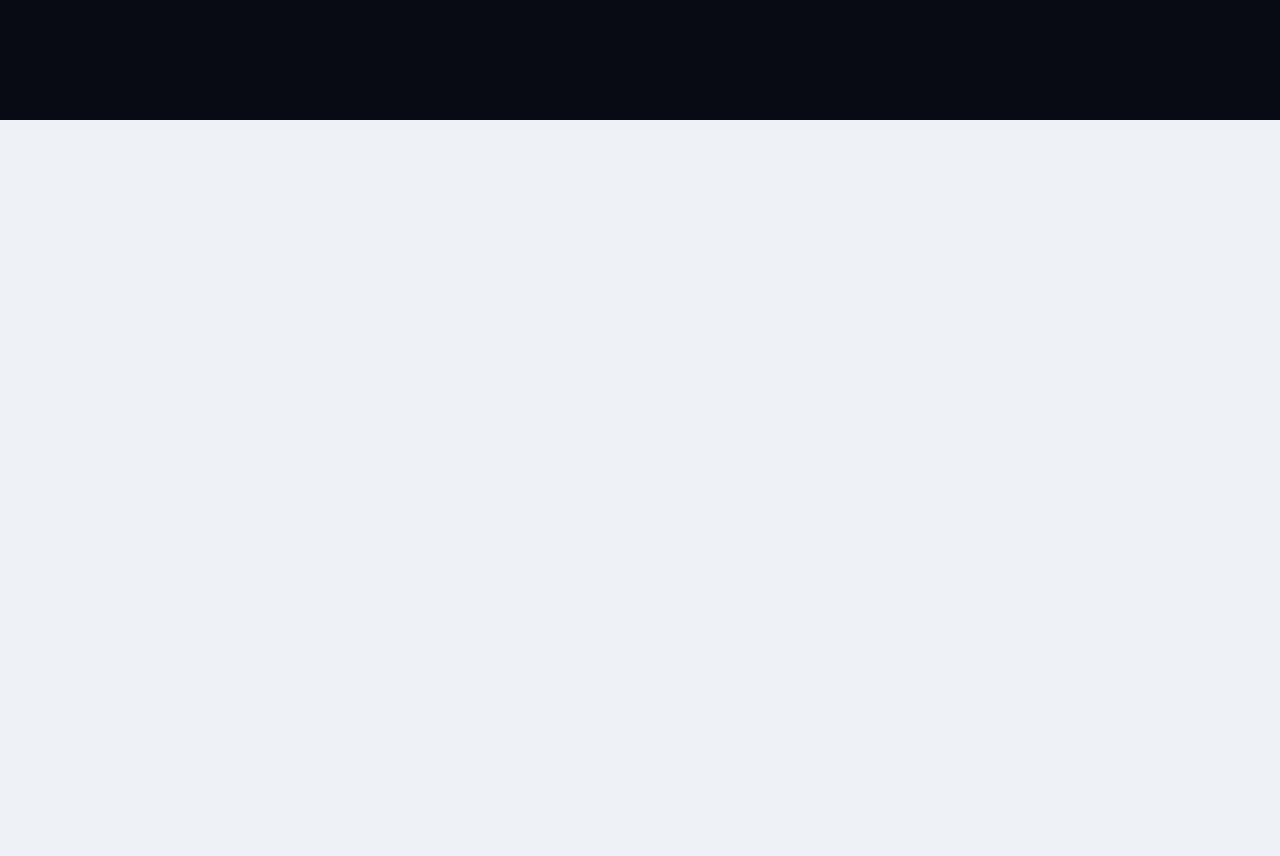
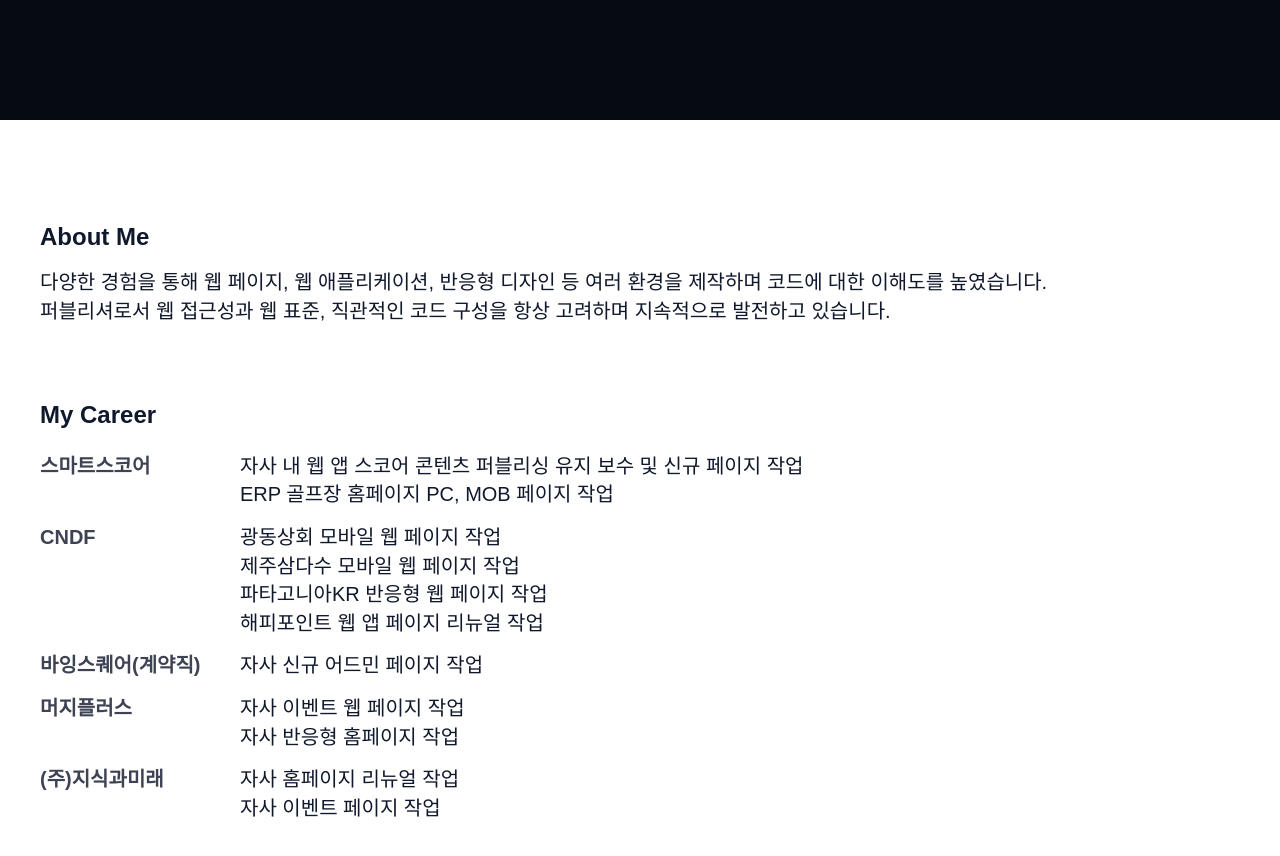
Before and after one commit to Jude3721/home, a Vue app in the folder vue-project/: page / in a window 1280 px wide. Shown: the part 680-1536 px from the top of the page. Built offline with nearby package versions, Linux system fonts and the light colour scheme; a web font is replaced by a local one.

Commit message:
myinfo 영역 중간 커밋

```diff
--- a/vue-project/src/App.vue
+++ b/vue-project/src/App.vue
@@ -2,9 +2,10 @@
   <Header></Header>
 
     <div class="page" data-anchor="section1">
-      <Section1 class="hp-100p"></Section1>
+      <Section1></Section1>
     </div>
     <div class="page" data-anchor="section2">
+      <myInfo></myInfo>
     </div>
 
 </template>
@@ -12,20 +13,12 @@
 <script setup>
 import Header from './components/header/header.vue'
 import Section1 from './components/section/section1.vue'
+import myInfo from './components/section/myInfo.vue'
 
-console.log('111');
-
-const pageable = () => {
-  console.log('222');
-
-};
-
-pageable();
 </script>
 
 <style scoped>
 .page{
   width:100%;
-  height:100vh
 }
 </style>
--- a/vue-project/src/components/header/header.vue
+++ b/vue-project/src/components/header/header.vue
@@ -1,6 +1,6 @@
 <template>
   <div class="header">
-    <div>1234114</div>
+    <div></div>
   </div>
 </template>
 
--- /dev/null
+++ b/vue-project/src/components/section/myInfo.vue
@@ -0,0 +1,67 @@
+<template>
+  <div class="myinfo">
+    <div class="content">
+      <h3 class="fs-24 fw-700 fc-ececec pb-14">About Me</h3>
+      <div class="pb-36 bd-ececec-01">
+        <p class="fs-20 fw-400 fc-10182b">
+          다양한 경험을 통해 웹 페이지, 웹 애플리케이션, 반응형 디자인 등 여러 환경을 제작하며 코드에 대한 이해도를 높였습니다.<br/>
+          퍼블리셔로서 웹 접근성과 웹 표준, 직관적인 코드 구성을 항상 고려하며 지속적으로 발전하고 있습니다.
+        </p>
+      </div>
+
+      <h3 class="fs-24 fw-700 fc-grey600 pt-36 pb-20">My Career</h3>
+      <div class="text">
+        <div class="dp-f pb-14">
+          <h4 class="wd-200 fs-20 fw-600 fc-3e4354">스마트스코어</h4>
+          <p class="fs-20 fw-400 fc-10182b">
+            자사 내 웹 앱 스코어 콘텐츠 퍼블리싱 유지 보수 및 신규 페이지 작업<br/>
+            ERP 골프장 홈페이지 PC, MOB 페이지 작업
+          </p>
+        </div>
+        <div class="dp-f pb-14">
+          <h4 class="wd-200 fs-20 fw-600 fc-3e4354">CNDF</h4>
+          <p class="fs-20 fw-400 fc-10182b">
+            광동상회 모바일 웹 페이지 작업<br/>
+            제주삼다수 모바일 웹 페이지 작업<br/>
+            파타고니아KR 반응형 웹 페이지 작업<br/>
+            해피포인트 웹 앱 페이지 리뉴얼 작업
+          </p>
+        </div>
+        <div class="dp-f pb-14">
+          <h4 class="wd-200 fs-20 fw-600 fc-3e4354">바잉스퀘어(계약직)</h4>
+          <p class="fs-20 fw-400 fc-10182b">
+            자사 신규 어드민 페이지 작업
+          </p>
+        </div>
+        <div class="dp-f pb-14">
+          <h4 class="wd-200 fs-20 fw-600 fc-3e4354">머지플러스</h4>
+          <p class="fs-20 fw-400 fc-10182b">
+            자사 이벤트 웹 페이지 작업<br/>
+            자사 반응형 홈페이지 작업
+          </p>
+        </div>
+        <div class="dp-f">
+          <h4 class="wd-200 fs-20 fw-600 fc-3e4354">(주)지식과미래</h4>
+          <p class="fs-20 fw-400 fc-10182b">
+            자사 홈페이지 리뉴얼 작업<br/>
+            자사 이벤트 페이지 작업
+          </p>
+        </div>
+      </div>
+    </div>
+  </div>
+</template>
+
+<script setup lang="ts">
+import { ref, onMounted } from 'vue';
+
+</script>
+
+<style scoped lang="scss">
+  .myinfo{height:fit-content; padding:100px 0; background-color:#ffffff;}
+
+  .content{
+    width:1200px;
+    margin:0 auto;
+  }
+</style>
--- a/vue-project/src/components/section/section1.vue
+++ b/vue-project/src/components/section/section1.vue
@@ -11,10 +11,6 @@
       <video autoplay muted loop>
         <source src="../../assets/images/video/section1_vis.mp4">
       </video>
-
-      <div class="arrow">
-        <img src="" alt="아래로 화살표"/>
-      </div>
     </div>
   </div>
 </template>
@@ -44,6 +40,7 @@
 </script>
 
 <style scoped lang="scss">
+.section{height:100vh;}
 .visual{
   position:relative;
   width:100%; height:100%;
```
